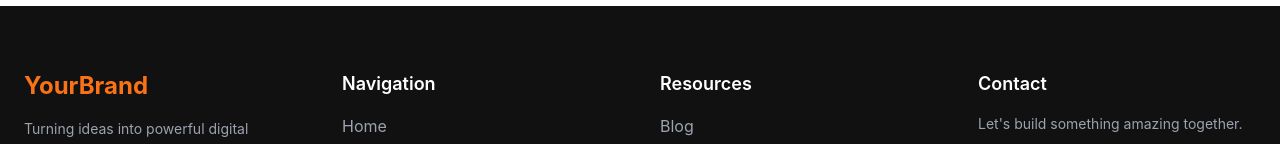
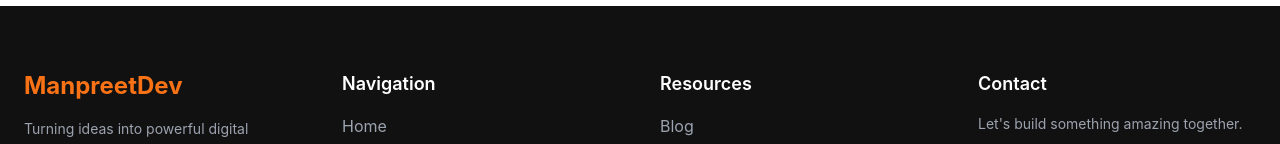
Before and after one commit to MANPREET-LAMBA/agency, a React (Create React App) app: page / in a window 1280 px wide. Shown: the part 7503-7647 px from the top of the page. Built offline with nearby package versions, Linux system fonts and the light colour scheme.

Commit message:
name change2

```diff
--- a/src/components/Footer.js
+++ b/src/components/Footer.js
@@ -8,7 +8,7 @@ export default function Footer() {
         {/* Brand */}
         <div>
           <h2 className="text-2xl font-bold text-orange-500 mb-4">
-            YourBrand
+            ManpreetDev
           </h2>
 
           <p className="text-gray-400 text-sm leading-relaxed">
```
